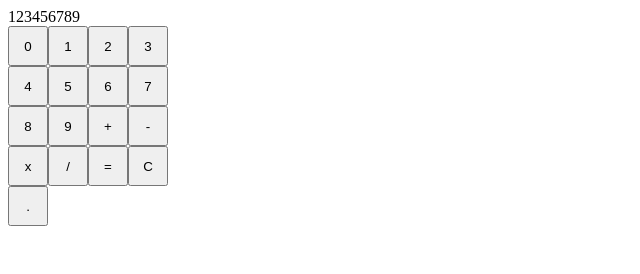
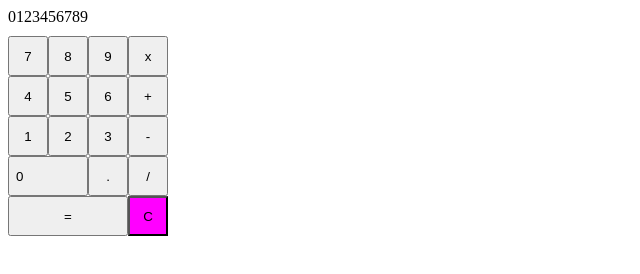
Before and after one commit to theoklahuman/calculator, a plain HTML site: page index.html in a window 1280 px wide. Shown: the whole page, without its empty margins (0-640 px from the left). Drawn offline with Linux system fonts and the light colour scheme.

Commit message:
Make calculator look better with flexbox

```diff
--- a/index.html
+++ b/index.html
@@ -7,25 +7,31 @@
         <script src="script.js" defer></script>
     </head>
     <body>
-        <div>123456789</div>
+        <div id="display">0123456789</div>
     <div id="container">
-        <button>0</button>
+        <div class="digits">
+            <button>7</button>
+            <button>8</button>
+            <button>9</button>
+            <button>4</button>
+            <button>5</button>
+            <button>6</button>
             <button>1</button>
             <button>2</button>
             <button>3</button>
-        <button>4</button>
-        <button>5</button>
-        <button>6</button>
-        <button>7</button>
-        <button>8</button>
-        <button>9</button>
+            <button id="zero-button">0</button>
+            <button>.</button>
+        </div>
+        <div class="operators">
+            <button>x</button>
             <button>+</button>
             <button>-</button>
-        <button>x</button>
             <button>/</button>
-        <button>=</button>
-        <button>C</button>
-        <button>.</button>
+        </div>
+        <div class="equal-and-clear-buttons">
+            <button id="equal-sign">=</button>
+            <button id="clear-button">C</button>
+        </div>
     </div>
     </body>
 
--- a/script.js
+++ b/script.js
@@ -1,3 +1,6 @@
+let a;
+let b;
+
 function add(a, b) {
     return a + b;
 }
--- a/style.css
+++ b/style.css
@@ -4,7 +4,36 @@ button {
 }
 
 #container {
+    margin-top: 10px;
     display: flex;
     flex-wrap: wrap;
     max-width: 160px;
 }
+
+.digits {
+    display: flex;
+    flex-wrap: wrap;
+    max-width: 120px;
+}
+
+.operators {
+    display: flex;
+    flex-direction: column;
+}
+
+.equal-and-clear-buttons {
+    display: flex;
+}
+
+#zero-button {
+    width: 80px;
+    text-align: start;
+}
+
+#equal-sign {
+    width: 120px;
+}
+
+#clear-button {
+    background-color: magenta;
+}
```
Lines whose indentation alone changed are shown as unchanged.
